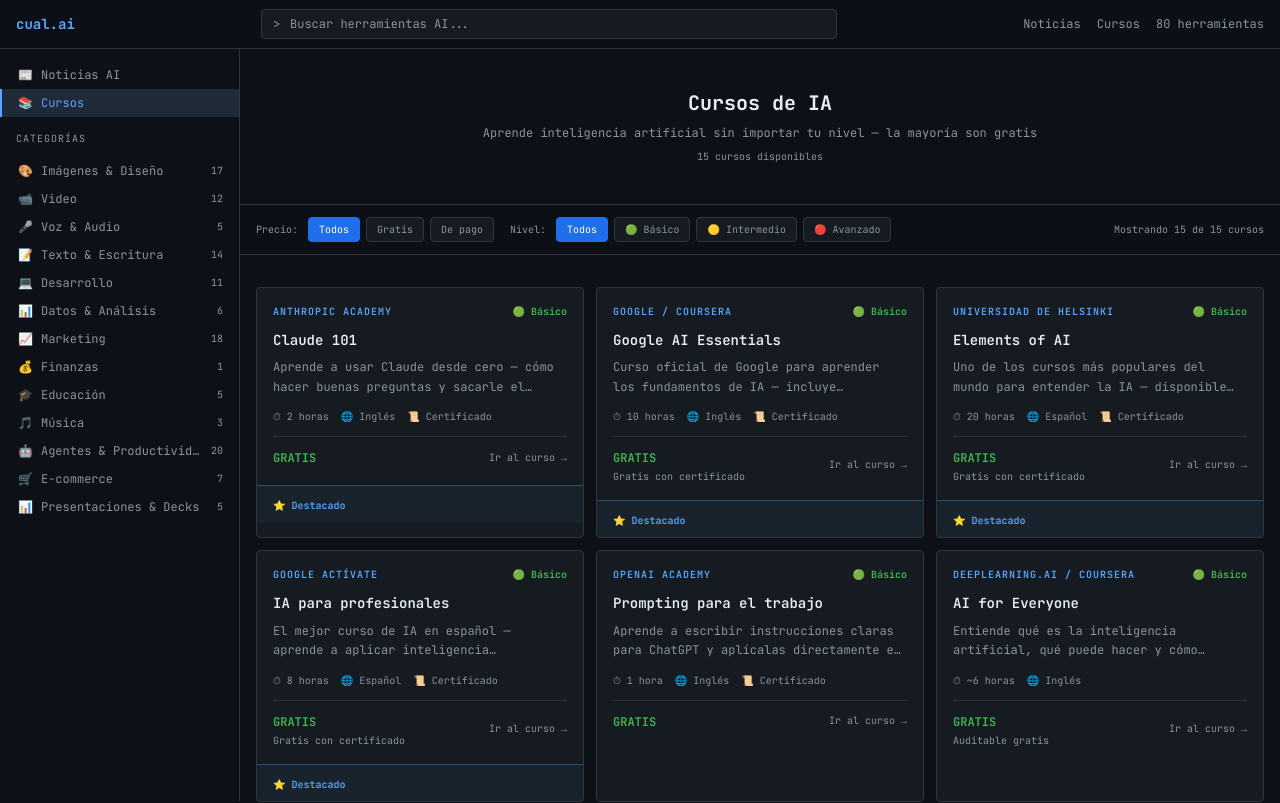
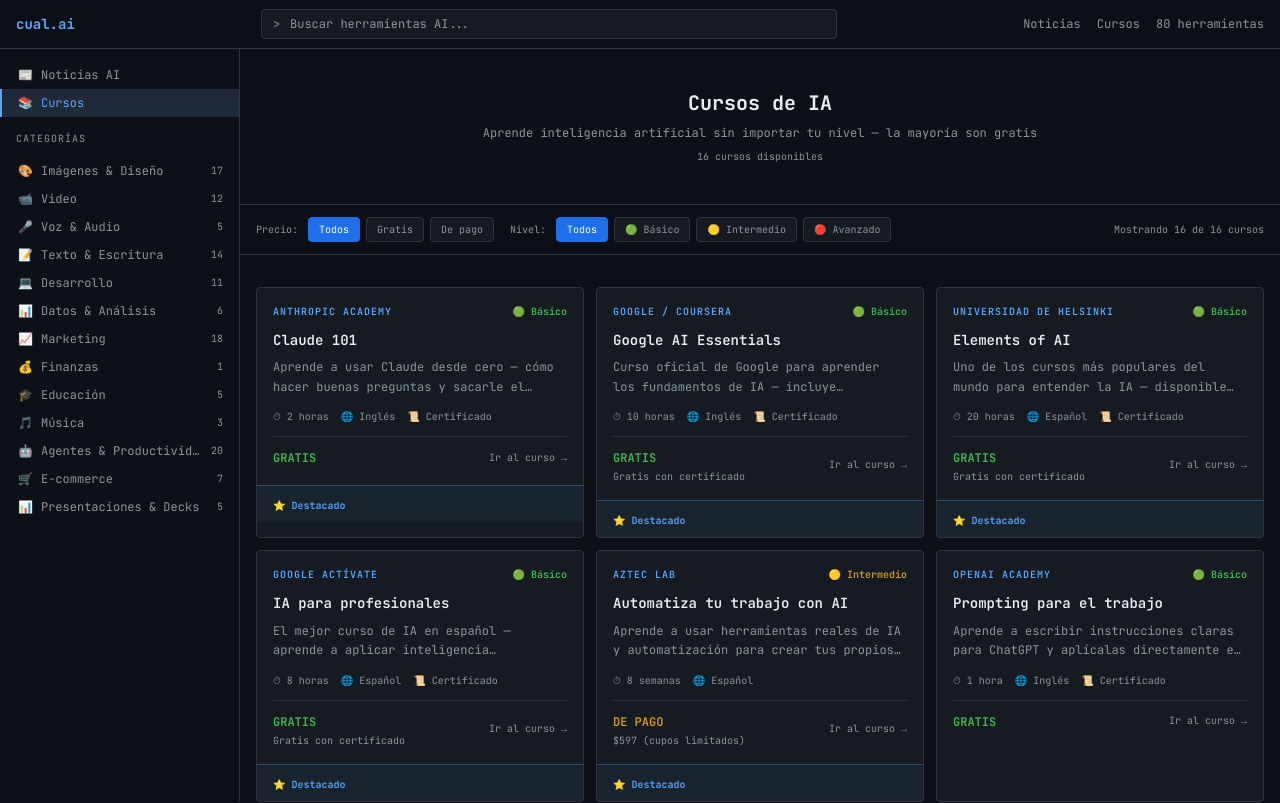
Before and after one commit to nivito/cualai, a Next.js app: page /cursos in a window 1280 px wide. Shown: the top 803 px of the page. Built offline with nearby package versions, Linux system fonts and the light colour scheme.

Commit message:
feat: add Automatiza tu trabajo con AI — Aztec Lab course

```diff
--- a/src/data/courses.ts
+++ b/src/data/courses.ts
@@ -266,6 +266,25 @@
     tags: ["español", "platzi", "aplicado", "automatización"],
   },
   {
+    id: "automatiza-tu-trabajo-azteclab",
+    slug: "automatiza-tu-trabajo-con-ai-azteclab",
+    name: "Automatiza tu trabajo con AI",
+    institution: "Aztec Lab",
+    description:
+      "Aprende a usar herramientas reales de IA y automatización para crear tus propios sistemas sin depender de programadores — en 8 semanas.",
+    url: "https://azteclab.co/curso-automatiza-tu-trabajo",
+    duration: "8 semanas",
+    level: "intermedio",
+    levelLabel: "Intermedio",
+    pricing: "pago",
+    priceLabel: "$597 (cupos limitados)",
+    hasCertificate: false,
+    language: "es",
+    languageLabel: "Español",
+    featured: true,
+    tags: ["español", "automatización", "herramientas AI", "productividad", "no-code", "latinoamerica"],
+  },
+  {
     id: "ml-specialization-andrew-ng",
     slug: "machine-learning-specialization-coursera",
     name: "Machine Learning Specialization",
```
